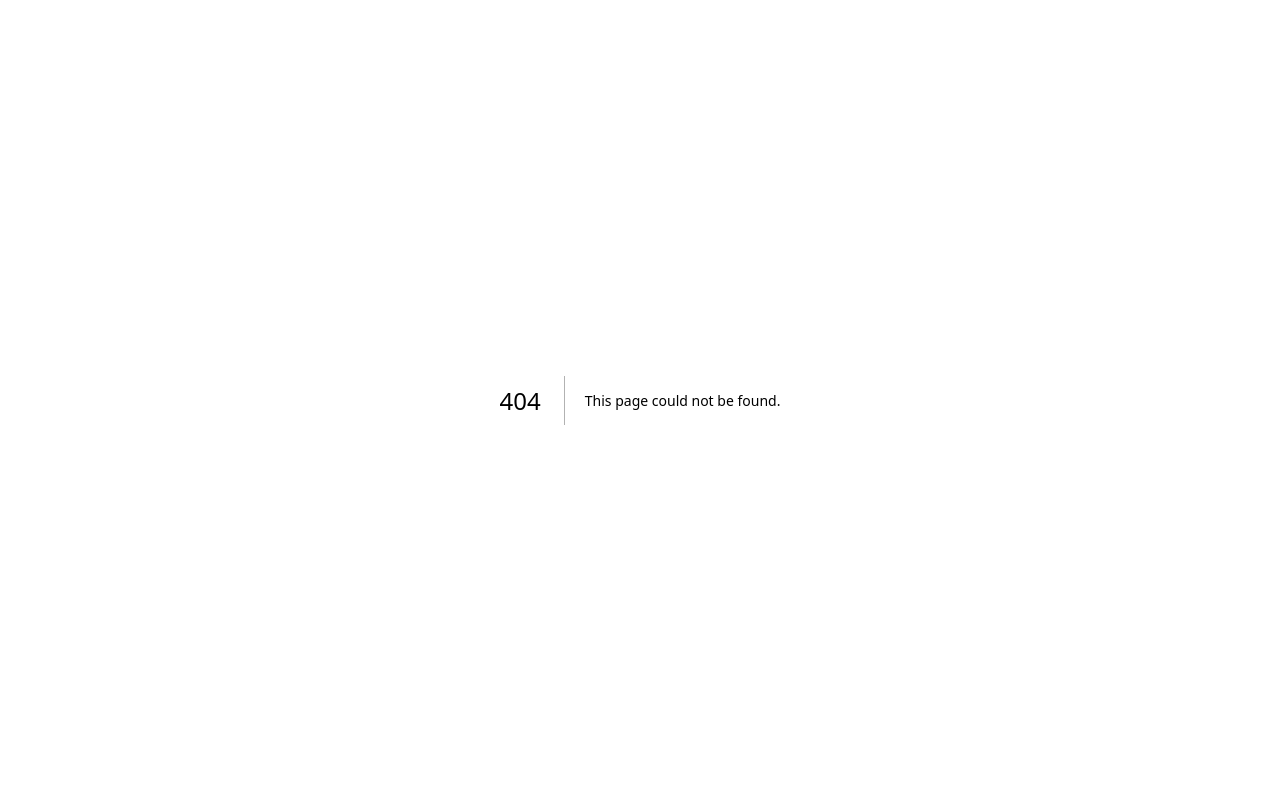
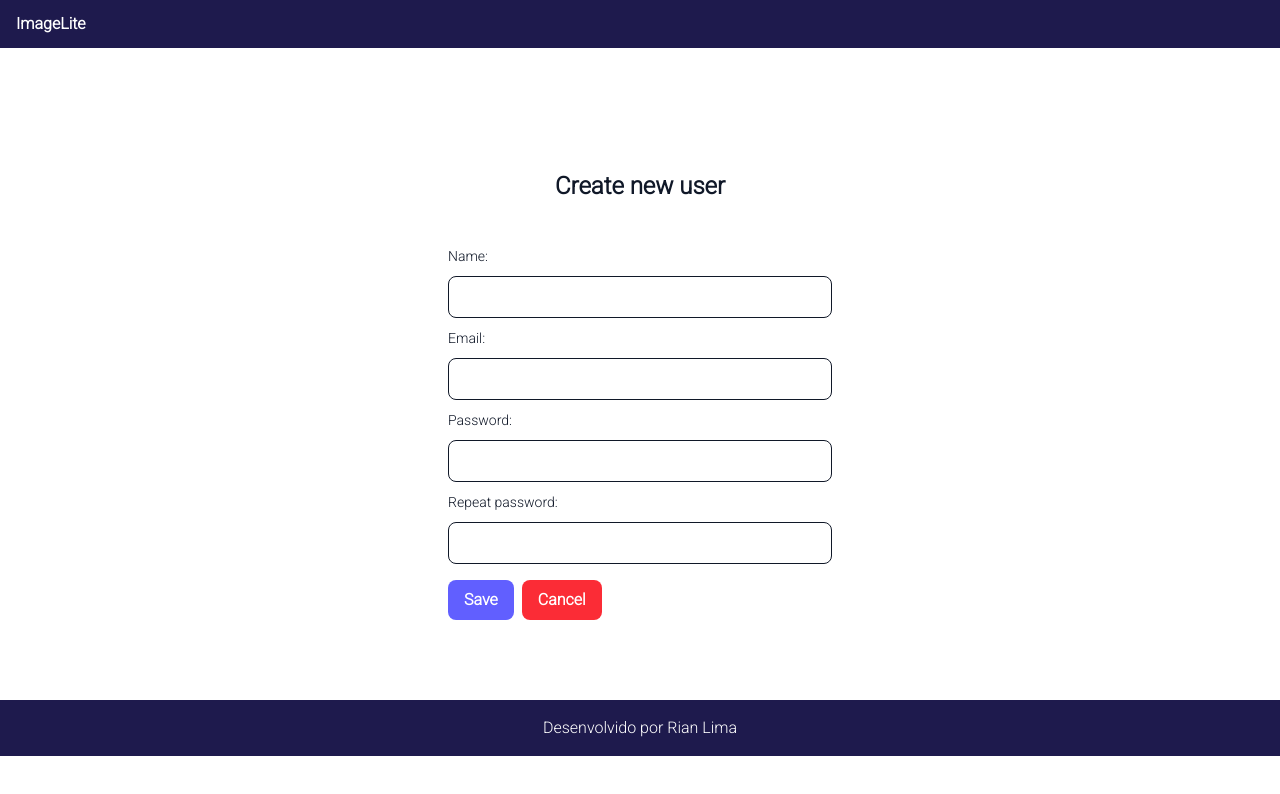
Before and after one commit to rlimapro/images-repository-frontend, a Next.js app: page /login in a window 1280 px wide. Before the commit this address had no page. Shown: the top 794 px of the page. Built offline with nearby package versions, Linux system fonts and the light colour scheme.

Commit message:
Create new user and login form UI

```diff
--- a/src/app/formulario/formSchema.ts
+++ b/src/app/formulario/formSchema.ts
@@ -25,6 +25,6 @@ export const formValidationSchema = Yup.object().shape({
                 return file.size < 4000000;
              })
              .test("type", "Accepted formats: JPEG, GIF or PNG", (file) => {
-                return file.type === "image/jpeg" || file.type === "image/gip" || file.type === "image/png"
+                return file.type === "image/jpeg" || file.type === "image/gif" || file.type === "image/png"
              })
 })
--- /dev/null
+++ b/src/app/login/page.tsx
@@ -0,0 +1,96 @@
+'use client'
+
+import { Template, RenderIf, InputText, Button } from "@/components"
+import { useState } from 'react'
+import { Formik } from 'formik'
+
+interface LoginProps {
+
+}
+
+export default function Login() {
+
+    const[loading, setLoading] = useState<boolean>(false);
+    const[newUserState, setNewUserState] = useState<boolean>(true);
+
+    return (
+        <Template loading={loading}>
+            <div className="flex min-h-full flex-1 flex-col justify-center px-6 py-12 lg:px-8">
+
+                <div className="sm:mx-auto sm:w-full sm:max-w-sm">
+                    <h2 className="mt-10 text-center text-2xl font-bold leading-9 tracking-light text-gray-900">
+                        { newUserState ? "Create new user" : "Login to your account" }
+                    </h2>
+                </div>
+
+                <div className="mt-10 sm:mx-auto sm:w-full sm:max-w-sm">
+                    <form className="space-y-2">
+                        <RenderIf condition={newUserState}>
+                            <div>
+                                <label className="block text-sm font-medium leading-6 text-gray-900">Name:</label>
+                            </div>
+                            <div className="mt-2">
+                                <InputText style="w-full"
+                                           id="name" />
+                            </div>
+                        </RenderIf>
+
+                        <div>
+                            <label className="block text-sm font-medium leading-6 text-gray-900">Email:</label>
+                        </div>
+                        <div className="mt-2">
+                            <InputText style="w-full"
+                                        id="email"
+                                        type="email" />
+                        </div>
+
+                        <div>
+                            <label className="block text-sm font-medium leading-6 text-gray-900">Password:</label>
+                        </div>
+                        <div className="mt-2">
+                            <InputText style="w-full"
+                                        id="password"
+                                        type="password" />
+                        </div>
+
+                        <RenderIf condition={newUserState}>
+                            <div>
+                                <label className="block text-sm font-medium leading-6 text-gray-900">Repeat password:</label>
+                            </div>
+                            <div className="mt-2">
+                                <InputText style="w-full"
+                                            id="passwordMatch"
+                                            type="password" />
+                            </div>
+                        </RenderIf>
+
+                        <div className="mt-4">
+                            <RenderIf condition={newUserState}>
+                                <Button type="submit"
+                                        style="bg-indigo-500 hover:bg-indigo-300"
+                                        label="Save" />
+
+                                <Button type="button"
+                                        style="bg-red-500 hover:bg-red-300 mx-2"
+                                        label="Cancel"
+                                        onClick={event => setNewUserState(false)} />
+                            </RenderIf>
+
+                            <RenderIf condition={!newUserState}>
+                                <Button type="submit"
+                                        style="bg-indigo-500 hover:bg-indigo-300"
+                                        label="Login" />
+
+                                <Button type="button"
+                                        style="bg-red-500 hover:bg-red-300 mx-2"
+                                        label="Sign up"
+                                        onClick={event => setNewUserState(true)} />
+                            </RenderIf>
+                        </div>
+
+                    </form>
+                </div>
+            </div>
+        </Template>
+    );
+}
--- a/src/components/input/InputText.tsx
+++ b/src/components/input/InputText.tsx
@@ -5,12 +5,13 @@ interface InputTextProps {
     style?: string;
     placeholder ?: string;
     value?: string;
+    type?: string;
     onChange?: (event : React.ChangeEvent<HTMLInputElement>) => void;
 }
 
-const InputText = ({ style, ...outrasProps } : InputTextProps) => {
+const InputText = ({ style, type ="text", ...outrasProps } : InputTextProps) => {
     return (
-        <input type="text"
+        <input type={type}
                {...outrasProps}
                className={`${style} border px-4 py-2 rounded-lg text-gray-900`} />
     );
```
